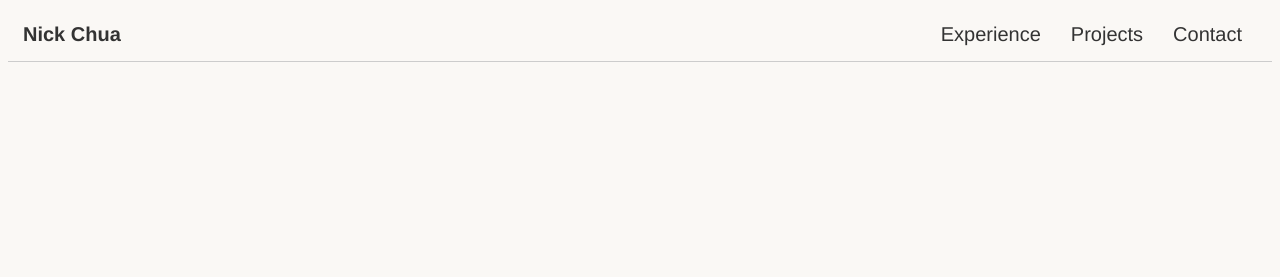
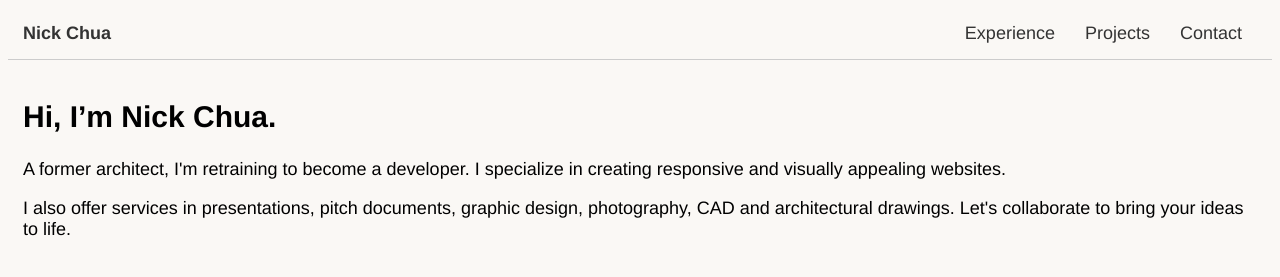
Before and after one commit to nchua3012/NickChua, a plain HTML site: page index.html in a window 1280 px wide. Drawn offline with Linux system fonts and the light colour scheme.

Commit message:
Intro text on frontpage added

```diff
--- a/index.html
+++ b/index.html
@@ -19,5 +19,12 @@
             </ul>
         </nav>
     </div>
+
+<!-- Welcome Text -->
+<div class="WelcomeText">
+<h2>Hi, I’m Nick Chua.</h2>
+<p>A former architect, I'm retraining to become a developer. I specialize in creating responsive and visually appealing websites.</p>
+<p>I also offer services in presentations, pitch documents, graphic design, photography, CAD and architectural drawings. Let's collaborate to bring your ideas to life.</p>
+
 </body>
 </html>
--- a/styles.css
+++ b/styles.css
@@ -4,7 +4,7 @@
     font-family: 'Helvetica', sans-serif;
     padding: 15px;
     align-items: center;
-    font-size: 20px;
+    font-size: 18px;
     border-bottom: .5px solid #ccc;
 }
 .topnav a:hover {
@@ -46,3 +46,14 @@ body {
     background-color: #FAF8F5;
     font-family: 'Helvetica', sans-serif;
 }
+
+.WelcomeText {
+    font-size: 18px;
+    font-family: 'Helvetica', sans-serif;
+    padding: 15px;
+}
+
+h2 {
+    font-size: 30px;
+    font-family: 'Helvetica', sans-serif;
+}
```
